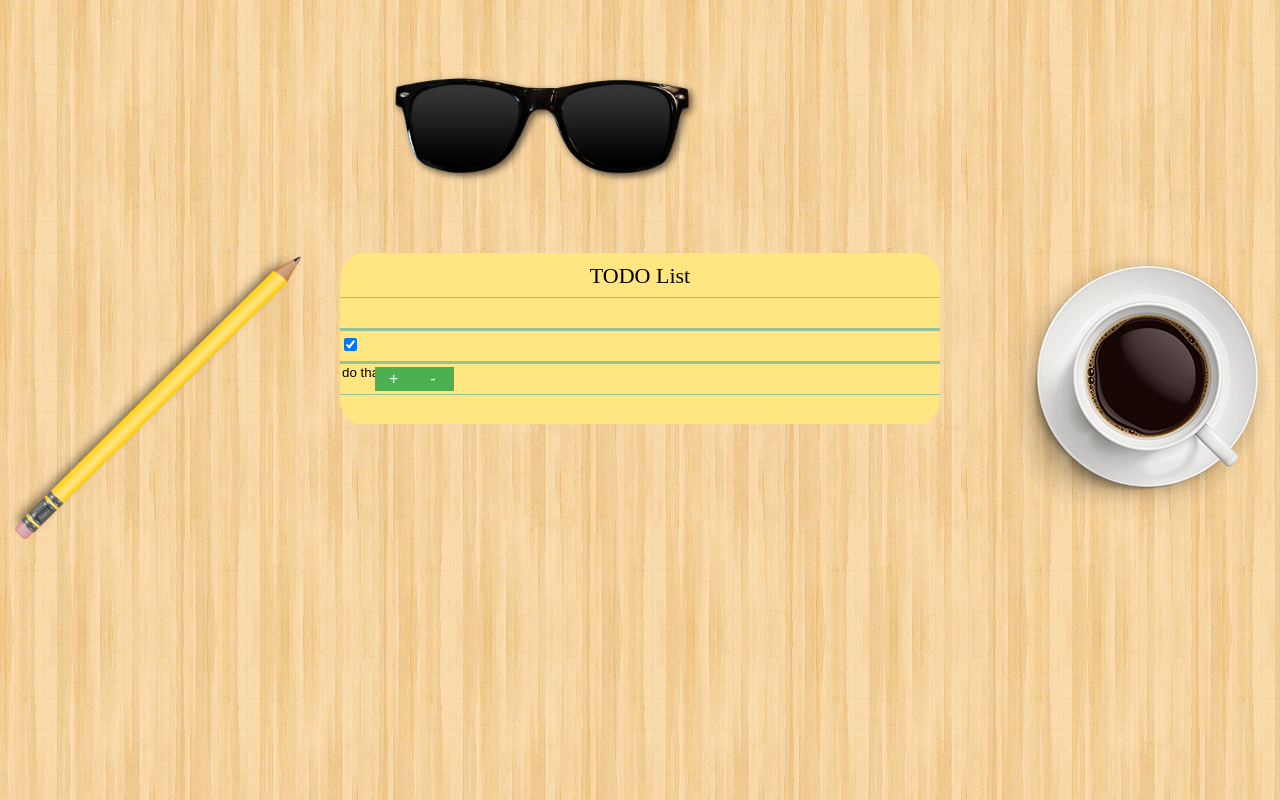
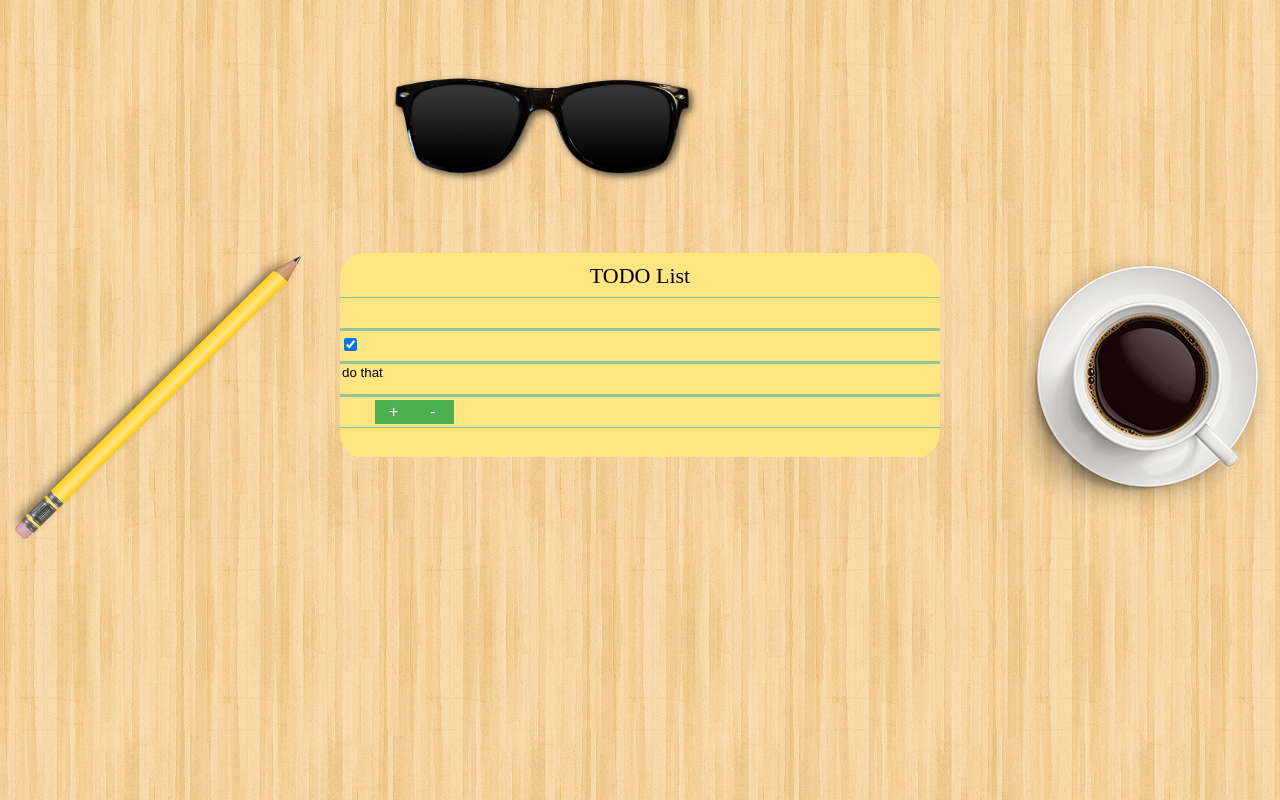
Before and after one commit to vetun/todolist, an Angular app: page / in a window 1280 px wide. Built offline with nearby package versions, Linux system fonts and the light colour scheme; a web font is replaced by a local one.

Commit message:
add extra bottom line

```diff
--- a/src/app/app.component.html
+++ b/src/app/app.component.html
@@ -7,6 +7,8 @@
 	<input type="text" value="{{todo.description}}" size="80">
 </div>
 
+<div name="list_line" class="list_line"></div>
+
 <div name="list_line" class="list_line">
 	<button id="add_button" (click)="addLine()">+</button>
 	<button id="remove_selected_button">-</button>
```
